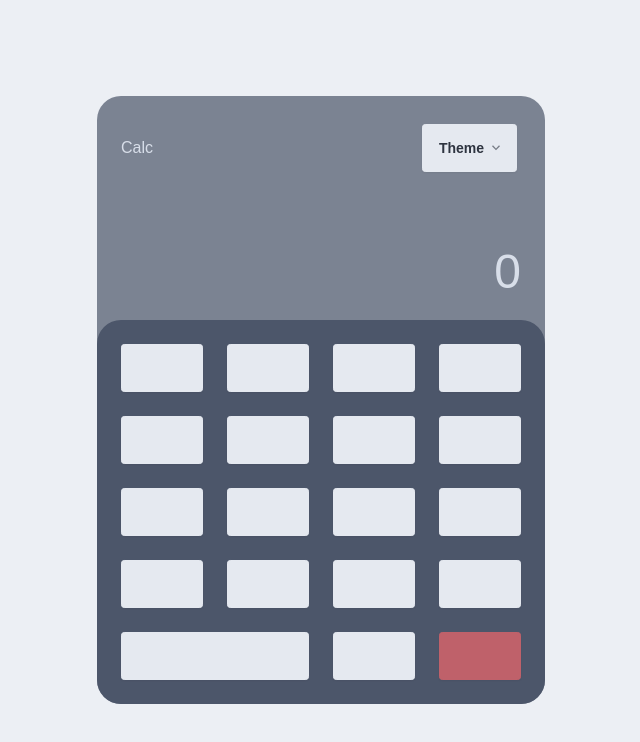
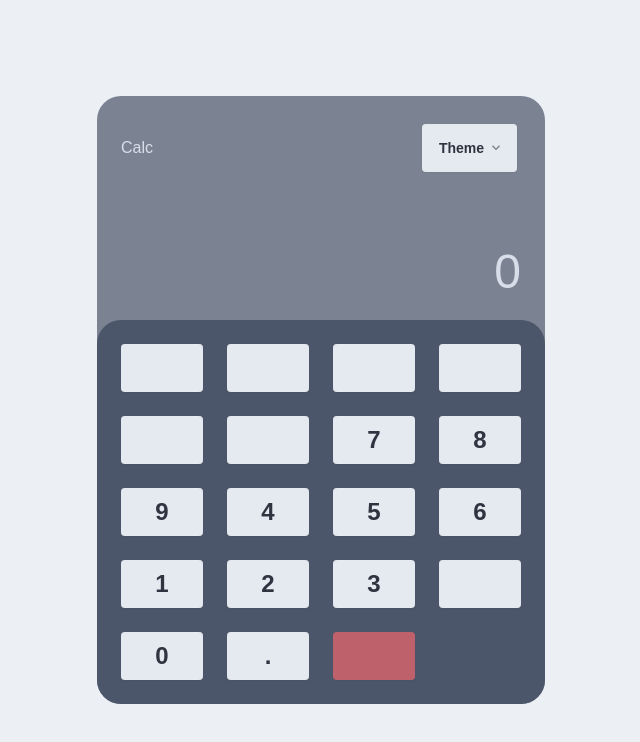
Before and after one commit to kim-fransson/calculator, a React (Vite) app: page / in a window 1280 px wide. Shown: the top 742 px of the page, without its empty margins (319-959 px from the left). Built offline with nearby package versions, Linux system fonts and the light colour scheme.

Commit message:
feat(step-2): added reducer

```diff
--- /dev/null
+++ b/src/components/Actions/Buttons/OperandButton.tsx
@@ -0,0 +1,15 @@
+export type OperandButtonProps = {
+  operand: string;
+  onClick: (operand: string) => void;
+};
+
+export const OperandButton = (props: OperandButtonProps) => {
+  return (
+    <button
+      onClick={() => props.onClick(props.operand)}
+      className="btn text-2xl font-bold"
+    >
+      {props.operand}
+    </button>
+  );
+};
--- a/src/components/Actions/ThemeController/ThemeController.tsx
+++ b/src/components/Actions/ThemeController/ThemeController.tsx
@@ -22,6 +22,7 @@ export const ThemeController = () => {
         <li>
           {themes.map((theme) => (
             <input
+              key={theme}
               type="radio"
               name="theme-dropdown"
               className="theme-controller btn btn-sm btn-block btn-ghost justify-start"
--- a/src/components/Actions/index.ts
+++ b/src/components/Actions/index.ts
@@ -1 +1,2 @@
 export * from "./ThemeController/ThemeController";
+export * from "./Buttons/OperandButton";
--- a/src/components/Calculator/Calculator.tsx
+++ b/src/components/Calculator/Calculator.tsx
@@ -1,33 +1,53 @@
-import { ThemeController } from "../Actions";
+import { useReducer } from "react";
+import { OperandButton, ThemeController } from "../Actions";
+import {
+  Calculator as CalculatorState,
+  calculatorReducer,
+} from "@reducers/calculatorReducer";
+
+const initialState = {
+  display: "0",
+} as CalculatorState;
 
 export const Calculator = () => {
+  const [calculator, dispatch] = useReducer(calculatorReducer, initialState);
+
+  const handleAddValue = (value: string) => {
+    dispatch({
+      type: "ADD_VALUE",
+      value,
+    });
+  };
+
   return (
     <div className="max-w-md w-full bg-neutral/70 text-neutral-content md:rounded-3xl md:h-auto h-full">
       <div className="h-56 p-6 flex flex-col justify-end relative">
         <span className="absolute top-10 left-6 font-medium">Calc</span>
         <ThemeController />
-        <div className="text-right text-5xl">0</div>
+        <div className="text-right text-5xl">
+          <p className="truncate">{calculator.display}</p>
+        </div>
       </div>
       <div className="grid grid-cols-4 gap-6 p-6 rounded-3xl bg-neutral text-neutral-content">
-        <button className="btn"></button>
-        <button className="btn"></button>
-        <button className="btn"></button>
-        <button className="btn"></button>
-        <button className="btn"></button>
-        <button className="btn"></button>
-        <button className="btn"></button>
-        <button className="btn"></button>
-        <button className="btn"></button>
-        <button className="btn"></button>
-        <button className="btn"></button>
-        <button className="btn"></button>
-        <button className="btn"></button>
-        <button className="btn"></button>
-        <button className="btn"></button>
-        <button className="btn"></button>
-        <button className="btn col-span-2"></button>
-        <button className="btn"></button>
-        <button className="btn btn-error"></button>
+        <button className="btn text-2xl font-bold"></button>
+        <button className="btn text-2xl font-bold"></button>
+        <button className="btn text-2xl font-bold"></button>
+        <button className="btn text-2xl font-bold"></button>
+        <button className="btn text-2xl font-bold"></button>
+        <button className="btn text-2xl font-bold"></button>
+        <OperandButton operand="7" onClick={handleAddValue} />
+        <OperandButton operand="8" onClick={handleAddValue} />
+        <OperandButton operand="9" onClick={handleAddValue} />
+        <OperandButton operand="4" onClick={handleAddValue} />
+        <OperandButton operand="5" onClick={handleAddValue} />
+        <OperandButton operand="6" onClick={handleAddValue} />
+        <OperandButton operand="1" onClick={handleAddValue} />
+        <OperandButton operand="2" onClick={handleAddValue} />
+        <OperandButton operand="3" onClick={handleAddValue} />
+        <button className="btn text-2xl font-bold"></button>
+        <OperandButton operand="0" onClick={handleAddValue} />
+        <OperandButton operand="." onClick={handleAddValue} />
+        <button className="btn btn-error text-2xl font-bold"></button>
       </div>
     </div>
   );
--- /dev/null
+++ b/src/reducers/calculatorReducer.ts
@@ -0,0 +1,31 @@
+export type Calculator = {
+  display: string;
+};
+
+export type CalculatorAction = AddValue;
+
+export type AddValue = {
+  type: "ADD_VALUE";
+  value: string;
+};
+
+export const calculatorReducer = (
+  calculator: Calculator,
+  action: CalculatorAction,
+) => {
+  switch (action.type) {
+    case "ADD_VALUE": {
+      const currentDisplay = calculator.display;
+      const value = action.value;
+      switch (value) {
+        case ".":
+          if (!currentDisplay.includes(".")) {
+            return { ...calculator, display: currentDisplay + value };
+          }
+          return calculator;
+        default:
+          return { ...calculator, display: currentDisplay + value };
+      }
+    }
+  }
+};
```
